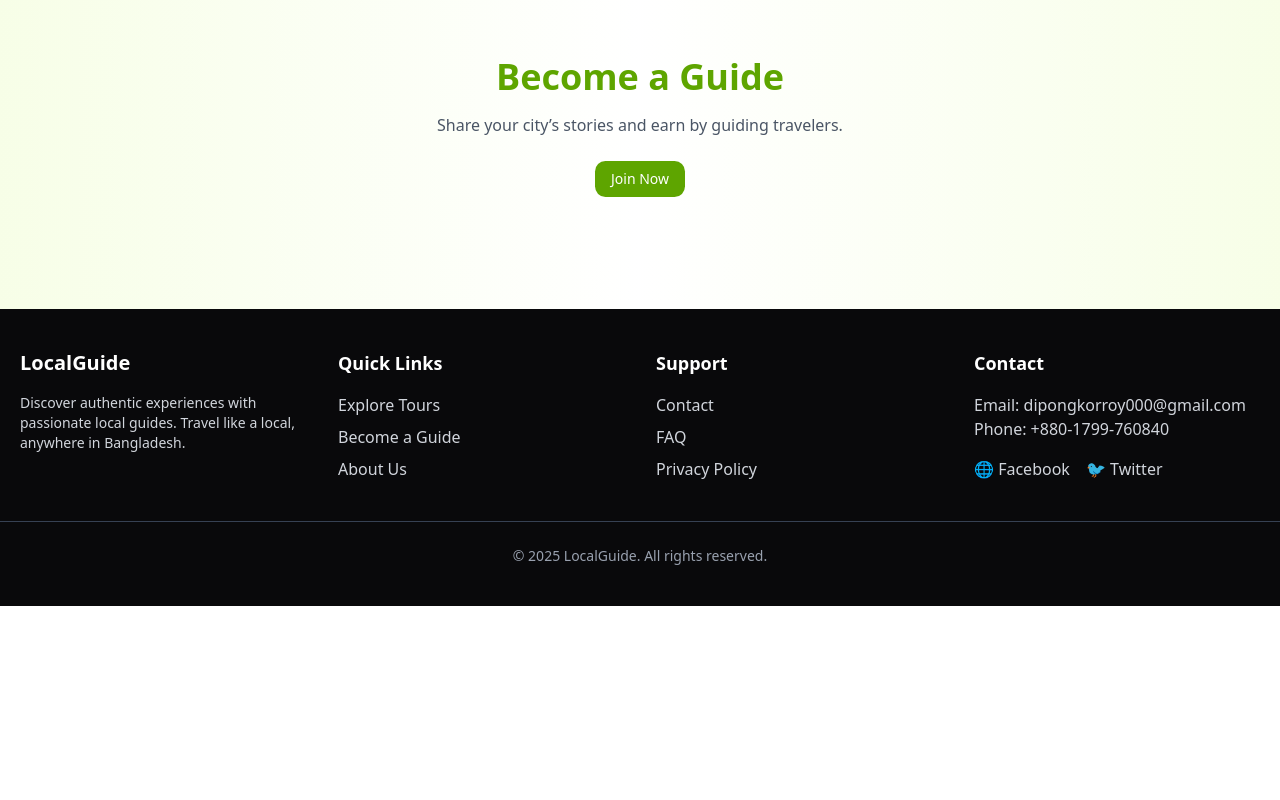
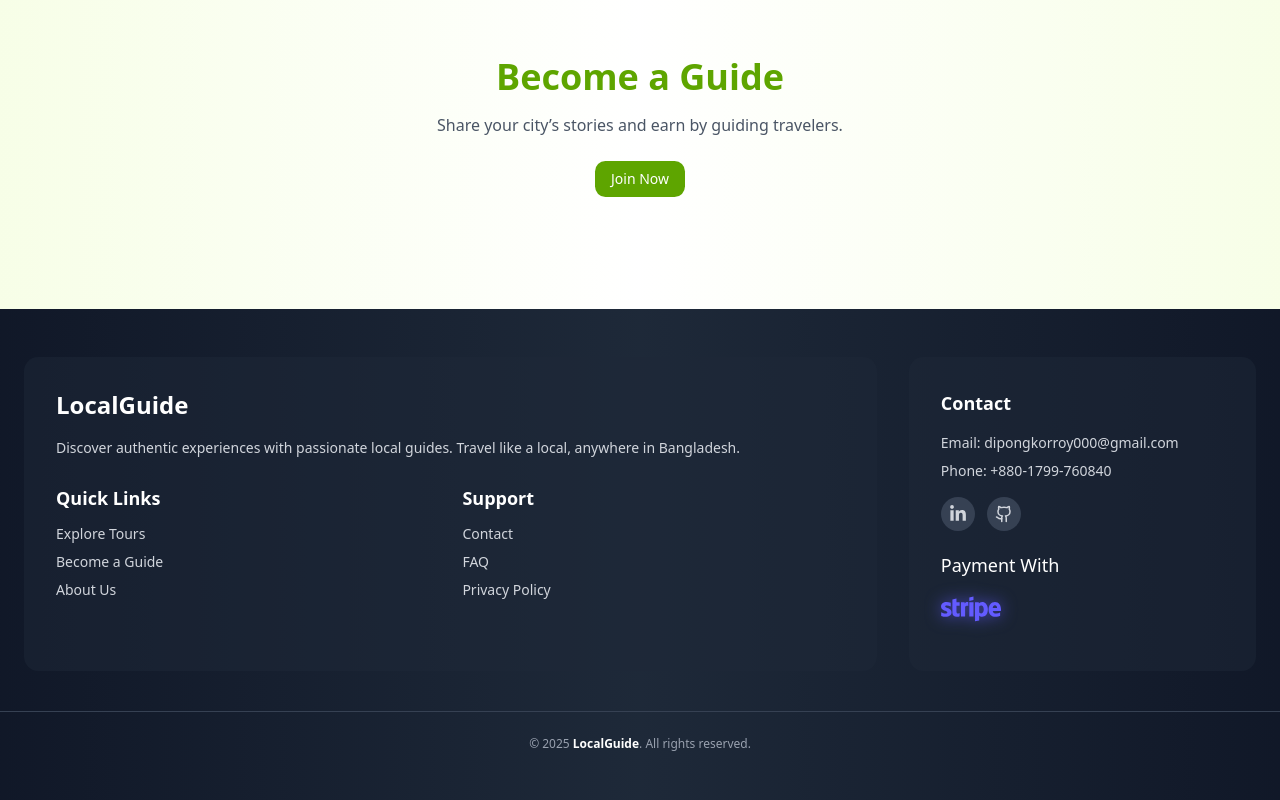
Before and after one commit to dipongkorroy000/L2-Assignment-008-frontEnd-deploy, a Next.js app: page / in a window 1280 px wide. Shown: the part 1965-2765 px from the top of the page. Before the commit the page ends 2571 px from the top, so only its background shows below. Built offline with nearby package versions, Linux system fonts and the light colour scheme; no server answers.

Commit message:
footer update

```diff
--- a/package.json
+++ b/package.json
@@ -37,6 +37,7 @@
     "react-day-picker": "^9.12.0",
     "react-dom": "19.2.0",
     "react-hook-form": "^7.68.0",
+    "react-icons": "^5.5.0",
     "recharts": "^3.6.0",
     "sonner": "^2.0.7",
     "sweetalert2": "^11.26.4",
--- a/src/components/shared/Footer.tsx
+++ b/src/components/shared/Footer.tsx
@@ -1,79 +1,100 @@
 "use client";
 
 import Link from "next/link";
+import {Github} from "lucide-react";
+import {FaLinkedinIn, FaStripe} from "react-icons/fa";
 
 export default function Footer() {
   return (
-    <footer className="bg-sidebar-foreground text-gray-300 py-10">
-      <div className="max-w-7xl mx-auto max-xl:mx-10 max-md:mx-0 px-5 grid grid-cols-1 md:grid-cols-4 gap-8 max-md:gap-5">
-        {/* Brand / About */}
+    <footer className="bg-gradient-to-r from-gray-900 via-gray-800 to-gray-900 text-gray-300 py-12">
+      <div className="max-w-7xl mx-auto px-6 grid grid-cols-1 md:grid-cols-10 gap-8">
+        {/* Left Card: LocalGuide + Quick Links + Support (70% on md+) */}
+        <div className="md:col-span-7 bg-gray-800/50 rounded-xl p-8">
+          <h2 className="text-2xl font-bold text-white mb-4">LocalGuide</h2>
+          <p className="text-sm leading-relaxed mb-6">
+            Discover authentic experiences with passionate local guides. Travel like a local, anywhere in Bangladesh.
+          </p>
+
+          <div className="grid grid-cols-2 gap-6">
             <div>
-          <h2 className="text-xl font-bold text-white mb-4 max-md:mb-2">LocalGuide</h2>
-          <p className="text-sm">Discover authentic experiences with passionate local guides. Travel like a local, anywhere in Bangladesh.</p>
-        </div>
-
-        {/* Quick Links */}
-        <div>
-          <h3 className="text-lg font-semibold text-white mb-4 max-md:mb-2">Quick Links</h3>
-          <ul className="space-y-2 max-md:space-y-1 max-md:text-sm">
+              <h3 className="text-lg font-semibold text-white mb-3">Quick Links</h3>
+              <ul className="space-y-2 text-sm">
                 <li>
-              <Link href="/explore-tours" className="hover:text-white">
+                  <Link href="/explore-tours" className="hover:text-primary transition-colors">
                     Explore Tours
                   </Link>
                 </li>
                 <li>
-              <Link href="/become-a-guide" className="hover:text-white">
+                  <Link href="/become-a-guide" className="hover:text-primary transition-colors">
                     Become a Guide
                   </Link>
                 </li>
                 <li>
-              <Link href="/about" className="hover:text-white">
+                  <Link href="/about" className="hover:text-primary transition-colors">
                     About Us
                   </Link>
                 </li>
               </ul>
             </div>
-
-        {/* Support */}
             <div>
-          <h3 className="text-lg font-semibold text-white mb-4 max-md:mb-2">Support</h3>
-          <ul className="space-y-2 max-md:space-y-1 max-md:text-sm">
+              <h3 className="text-lg font-semibold text-white mb-3">Support</h3>
+              <ul className="space-y-2 text-sm">
                 <li>
-              <Link href="/contact" className="hover:text-white">
+                  <Link href="/contact" className="hover:text-primary transition-colors">
                     Contact
                   </Link>
                 </li>
                 <li>
-              <Link href="/frequently-asked-questions" className="hover:text-white">
+                  <Link href="/frequently-asked-questions" className="hover:text-primary transition-colors">
                     FAQ
                   </Link>
                 </li>
                 <li>
-              <Link href="/privacy" className="hover:text-white">
+                  <Link href="/privacy" className="hover:text-primary transition-colors">
                     Privacy Policy
                   </Link>
                 </li>
               </ul>
             </div>
+          </div>
+        </div>
 
-        {/* Contact */}
-        <div>
-          <h3 className="text-lg font-semibold text-white mb-4 max-md:mb-2">Contact</h3>
-          <p>Email: dipongkorroy000@gmail.com</p>
-          <p>Phone: +880-1799-760840</p>
-          <div className="flex space-x-4 mt-4">
-            <Link href="https://www.facebook.com/profile.php?id=61570830432784" target="_blank" className="hover:text-white">
-              🌐 Facebook
+        {/* Right Card: Contact (30% on md+) */}
+        <div className="md:col-span-3 bg-gray-800/50 rounded-xl p-8">
+          <h3 className="text-lg font-semibold text-white mb-4">Contact</h3>
+          <p className="text-sm mb-2">
+            Email:{" "}
+            <Link href="mailto:dipongkorroy000@gmail.com" className="hover:text-primary transition-colors">
+              dipongkorroy000@gmail.com
             </Link>
-            <Link href="https://x.com/dipongkorroy000" target="_blank" className="hover:text-white">
-              🐦 Twitter
+          </p>
+          <p className="text-sm mb-4">
+            Phone:{" "}
+            <Link href="tel:+8801799760840" className="hover:text-primary">
+              +880-1799-760840
             </Link>
+          </p>
+
+          <div className="flex space-x-3">
+            <Link href="https://www.linkedin.com/in/dipongkor" target="_blank" className="p-2 rounded-full bg-gray-700 hover:bg-primary transition-colors">
+              <FaLinkedinIn size={18} />
+            </Link>
+            <Link href="https://github.com/dipongkorroy000" target="_blank" className="p-2 rounded-full bg-gray-700 hover:bg-primary transition-colors">
+              <Github size={18} />
+            </Link>
+          </div>
+
+          <div className="mt-5">
+            <h3 className="text-lg text-white font-thin">Payment With</h3>
+            <FaStripe size={60} className="text-[#635BFF] drop-shadow-[0_0_8px_rgba(99,91,255,0.7)]" />
           </div>
         </div>
       </div>
 
       {/* Bottom Bar */}
-      <div className="border-t border-gray-700 mt-10 pt-6 text-center text-sm text-gray-400">© {new Date().getFullYear()} LocalGuide. All rights reserved.</div>
+      <div className="border-t border-gray-700 mt-10 pt-6 text-center text-xs text-gray-400">
+        © {new Date().getFullYear()} <span className="text-white font-semibold">LocalGuide</span>. All rights reserved.
+      </div>
     </footer>
   );
 }
```
Also changed, not shown: 1 other file (tests, documents, lock files or other folders). Lines whose indentation alone changed are shown as unchanged.
